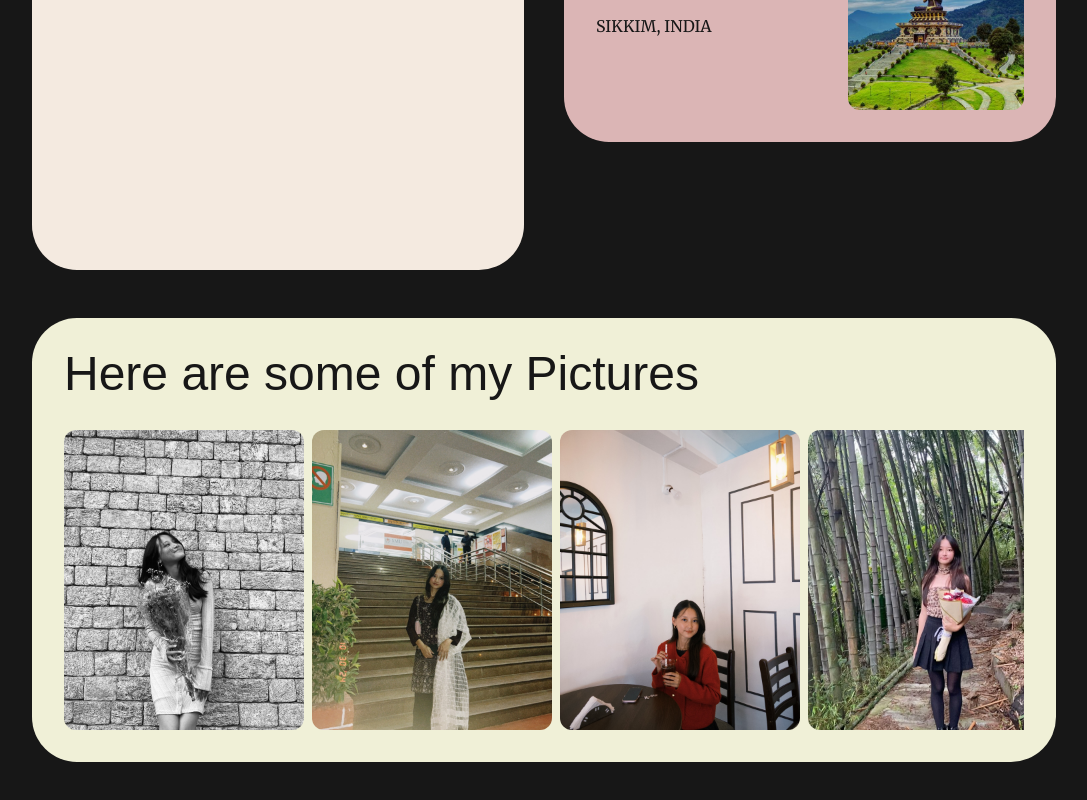
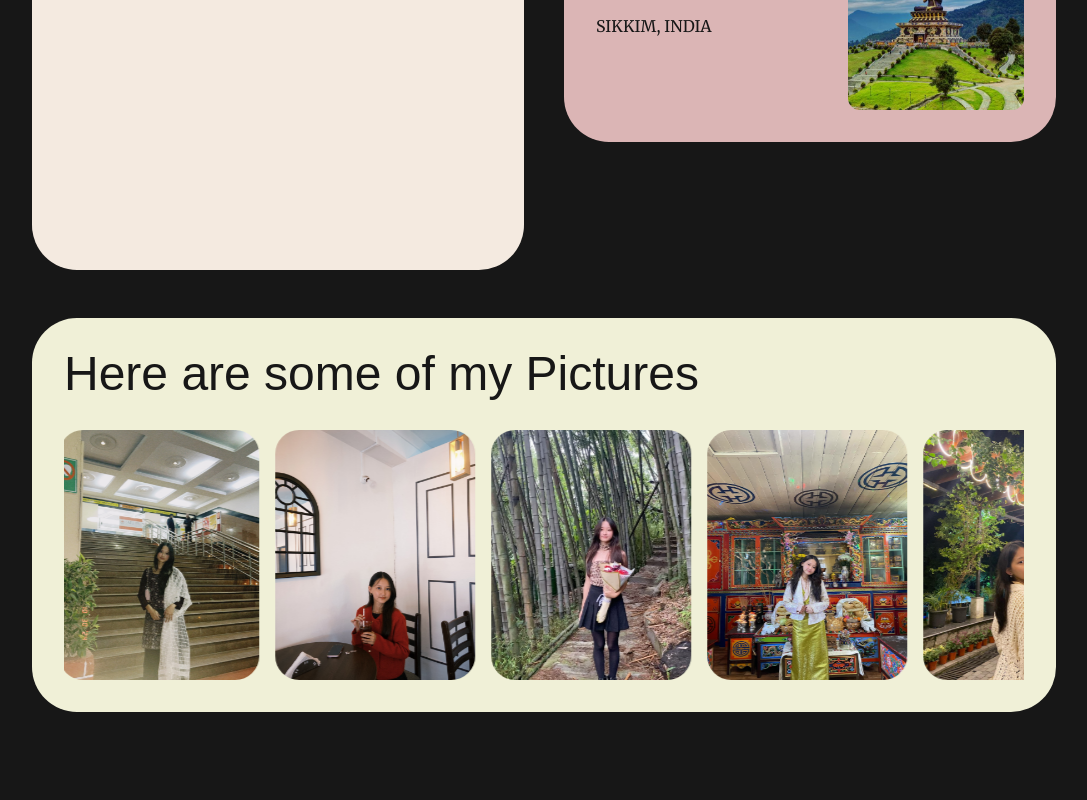
Before and after one commit to ankitmukhia/website, a Next.js app: page / in a window 1280 px wide. Shown: the part 1294-2094 px from the top of the page, without its empty margins (96-1183 px from the left). After the commit the page ends 2062 px from the top, so only its background shows below. Built offline with nearby package versions, Linux system fonts and the light colour scheme; a web font is replaced by a local one.

Commit message:
update kelsee website

```diff
--- a/app/page.tsx
+++ b/app/page.tsx
@@ -84,7 +84,7 @@ export default function Home() {
 	    Here are some of my Pictures
 	  </h2>
 
-	  <InfiniteCarousel />
+	  <InfiniteCarousel direction="left" speed="normal" pauseOnHover={true} />
 	 </div>
       </section>
     </div>
--- a/components/image-preview.tsx
+++ b/components/image-preview.tsx
@@ -3,14 +3,12 @@ import { ImgVid as ImgType } from '@/contents/index'
 
 export const ImagePreview = (props: ImgType) => {
 	return (
-		<div className="relative min-w-[240px] overflow-hidden">
-		  <Image
-		     src={props.src}
-		     alt={props.alt}
-		     width={500}
-		     height={500}
-		     className="object-contain rounded-xl"
-		  />
-		</div>
+	  <Image
+	     src={props.src}
+	     alt={props.alt}
+	     width={200}
+	     height={200}
+	     className="object-contain rounded-3xl"
+	  />
 	);
 };
--- a/components/infinite-carousel.tsx
+++ b/components/infinite-carousel.tsx
@@ -1,16 +1,86 @@
 'use client'
 
-import { allImgVids } from  '@/contents/index'
+import React, { useEffect, useState } from "react";
+import { allImgVids } from '@/contents/index'
 import { ImagePreview } from '@/components/image-preview'
+import clsx from 'clsx'
 
-export const InfiniteCarousel = () => {
+interface Props {
+	direction?: "left" | "right";
+	speed?: "fast" | "normal" | "slow";
+	pauseOnHover?: boolean;
+	className?: string;
+}
+
+export const InfiniteCarousel = ({ className, speed = "fast", direction = "left", pauseOnHover = true }: Props) => {
+	const containerRef = React.useRef<HTMLDivElement>(null);
+	const scrollerRef = React.useRef<HTMLUListElement>(null);
+	const [start, setStart] = useState(false);
+
+	useEffect(() => {
+		addAnimation();
+	}, []);
+	function addAnimation() {
+		if (containerRef.current && scrollerRef.current) {
+			const scrollerContent = Array.from(scrollerRef.current.children);
+
+			scrollerContent.forEach((item) => {
+				const duplicatedItem = item.cloneNode(true);
+				if (scrollerRef.current) {
+					scrollerRef.current.appendChild(duplicatedItem);
+				}
+			});
+
+			getDirection();
+			getSpeed();
+			setStart(true);
+		}
+	}
+	const getDirection = () => {
+		if (containerRef.current) {
+			if (direction === "left") {
+				containerRef.current.style.setProperty(
+					"--animation-direction",
+					"forwards"
+				);
+			} else {
+				containerRef.current.style.setProperty(
+					"--animation-direction",
+					"reverse"
+				);
+			}
+		}
+	};
+	const getSpeed = () => {
+		if (containerRef.current) {
+			if (speed === "fast") {
+				containerRef.current.style.setProperty("--animation-duration", "20s");
+			} else if (speed === "normal") {
+				containerRef.current.style.setProperty("--animation-duration", "40s");
+			} else {
+				containerRef.current.style.setProperty("--animation-duration", "80s");
+			}
+		}
+	};
 	return (
-	  <div className="flex gap-2">
-	  {[...allImgVids, ...allImgVids].map((imgVid, _idx) => (
-	     <div key={_idx}>
-		<ImagePreview {...imgVid} />
-	     </div>
-	  ))}
-	  </div>
+		<div
+			ref={containerRef}
+			className={clsx("flex", className)}>
+			<ul
+			   ref={scrollerRef}
+			   className={clsx("flex min-w-full shrink-0 gap-4 flex-nowrap",
+			     start && "animate-scroll",
+			      pauseOnHover && "hover:[animation-play-state:paused]"
+			)}>
+			   {allImgVids.map((imgVid, _idx) => (
+			    <li
+			      key={_idx}
+			      className={``}
+			    >
+			       <ImagePreview {...imgVid} />
+			    </li>
+			   ))}
+			</ul>
+		</div>
 	)
 };
--- a/contents/index.ts
+++ b/contents/index.ts
@@ -11,32 +11,32 @@ export const allImgVids: ImgVid[] = [
 	    src: '/kelsee-1.jpg',
 	},
 	{
-	    id: 6,
+	    id: 2,
 	    alt: 'Kelsee 6',
 	    src: '/kelsee-6.jpg',
 	},
 	{
-	    id: 7,
+	    id: 3,
 	    alt: 'Kelsee 7',
 	    src: '/kelsee-7.jpg',
 	},
 	{
-	    id: 8,
+	    id: 4,
 	    alt: 'Kelsee 8',
 	    src: '/kelsee-8.jpg',
 	},
 	{
- 	    id: 9,
+ 	    id: 5,
 	    alt: 'Kelsee 9',
 	    src: '/kelsee-9.jpg',
 	},
 	{
-	    id: 10,
+	    id: 6,
 	    alt: 'Kelsee 10',
 	    src: '/kelsee-10.jpg',
 	},
 	{
-	    id: 11,
+	    id: 7,
 	    alt: 'Kelsee 11',
 	    src: '/kelsee-11.jpg',
 	}
--- a/package.json
+++ b/package.json
@@ -10,7 +10,6 @@
   },
   "dependencies": {
     "clsx": "^2.1.1",
-    "motion": "^12.4.2",
     "next": "15.1.7",
     "react": "^19.0.0",
     "react-dom": "^19.0.0"
--- a/tailwind.config.ts
+++ b/tailwind.config.ts
@@ -1,5 +1,5 @@
-import type { Config } from "tailwindcss";
-import plugin from "tailwindcss/plugin";
+import type { Config } from 'tailwindcss'
+import plugin from 'tailwindcss/plugin'
 
 export default {
   content: [
@@ -19,6 +19,16 @@ export default {
         background: "var(--background)",
         foreground: "var(--foreground)",
       },
+      animation: {
+	scroll: "scroll var(--animation-duration, 40s) var(--animation-direction, forwards) linear infinite",
+      },
+      keyframes: {
+	scroll: {
+	   to: {
+	      transform: "translate(calc(-50% - 0.5rem))"
+	   }
+	}
+      }
     },
   },
   plugins: [
@@ -37,5 +47,5 @@ export default {
 	},
       });
     }),
-  ],
+  ]
 } satisfies Config;
```
Also changed, not shown: 1 other file (tests, documents, lock files or other folders).
